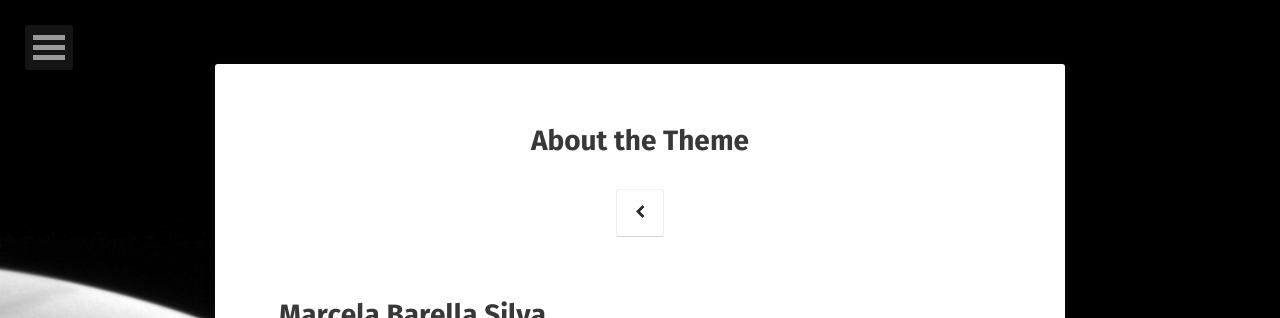
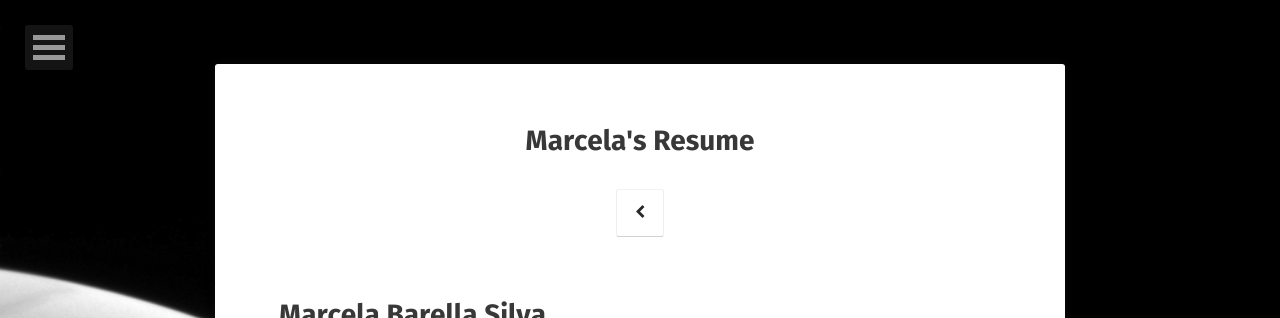
Before and after one commit to MarcelaBarella/marcelabarella.github.io, a Jekyll site: the page built from about/index.md, in a window 1280 px wide. Shown: the top 318 px of the page. Built offline with Jekyll 4.4.1, drawn with Linux system fonts in a browser that asks for light colours; some web fonts are replaced.

Commit message:
Alteração Resume

```diff
--- a/_layouts/home.html
+++ b/_layouts/home.html
@@ -33,7 +33,7 @@ layout: compress
                   <hr class="hr-line">
                   <h3 class="title">
                          <a class="btn zoombtn" href="{{ site.url }}/about">
-                         About
+                         Resume
                          </a>
                         <!-- <a class="btn zoombtn" href="{{ site.url }}/posts">
                          Posts
--- a/about/index.md
+++ b/about/index.md
@@ -1,6 +1,6 @@
 ---
 layout: page
-title: About the Theme
+title: Marcela's Resume
 tags: [about, Jekyll, theme, moon]
 date: 2016-03-21
 comments: false
```
